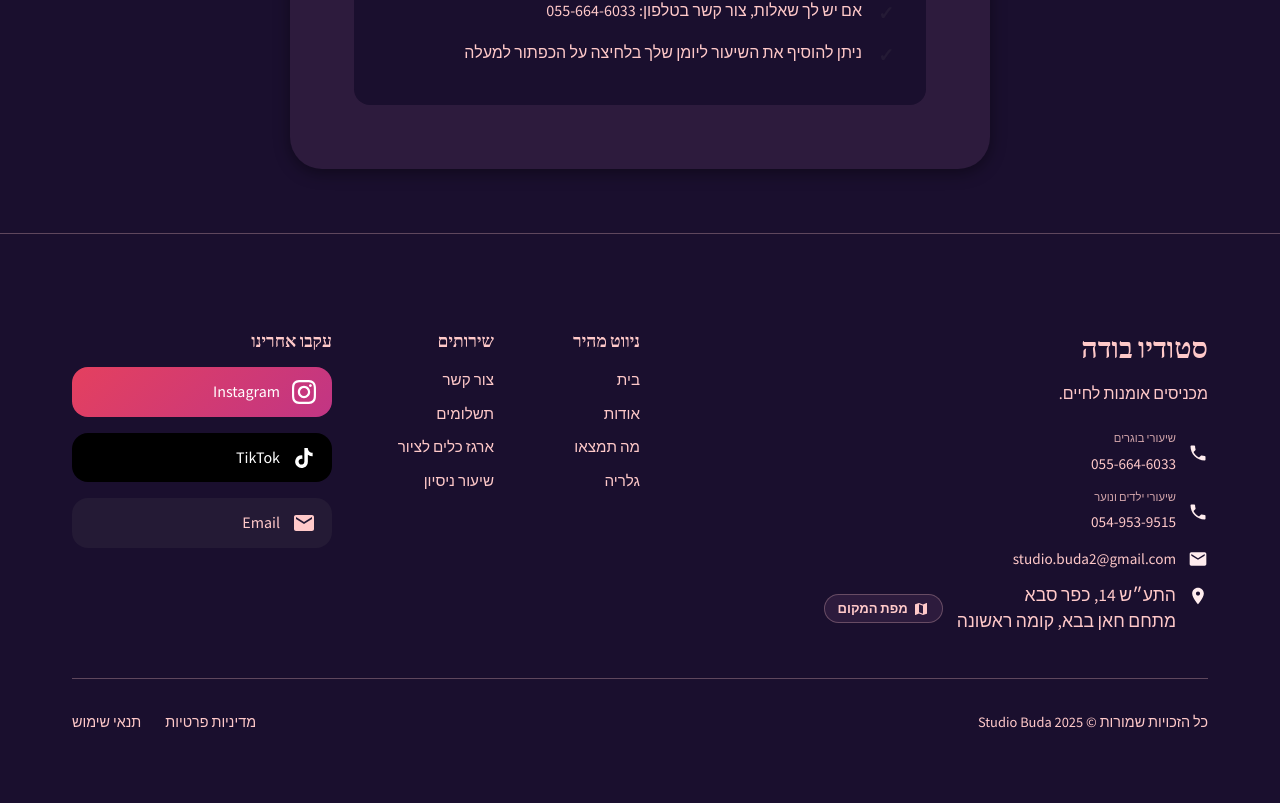
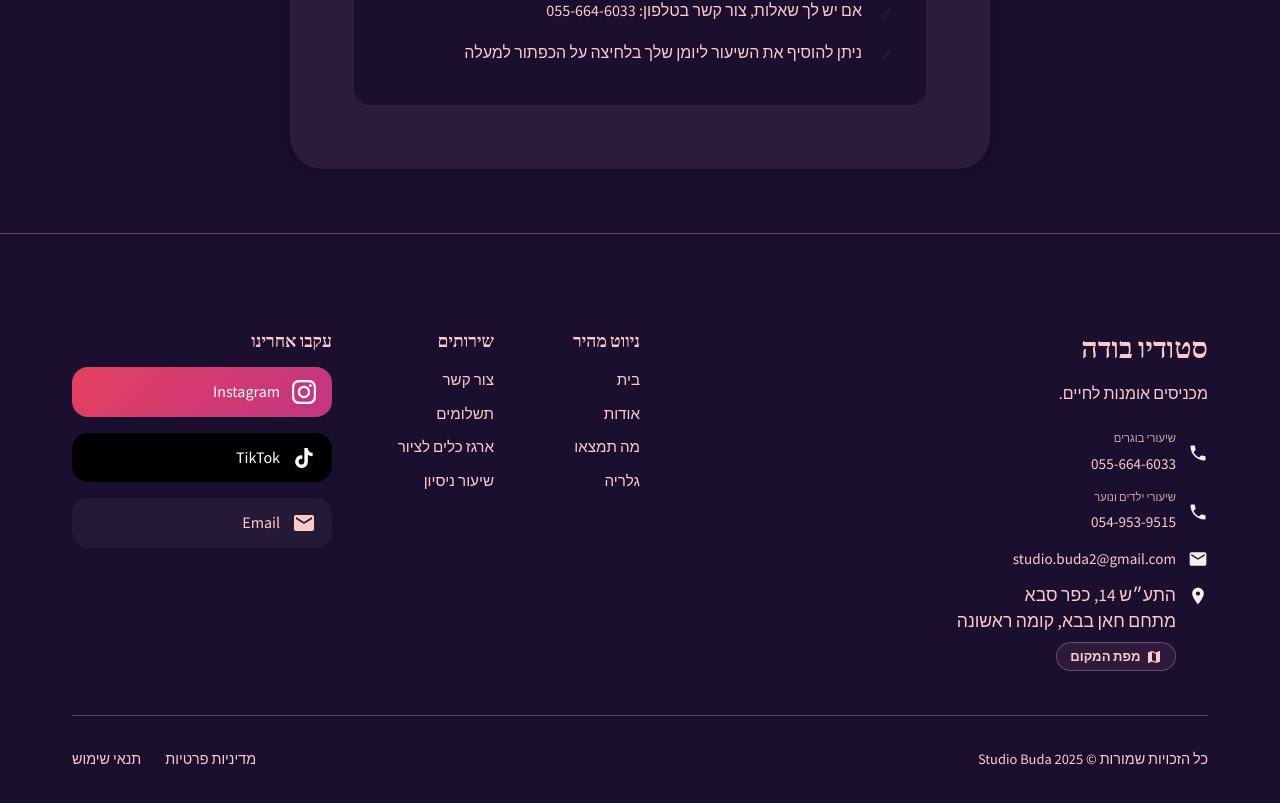
Before and after one commit to Maor-Ar/YaaraArtStudioClassesSite, an Angular app in the folder yaara-art-studio/: page /payment-success in a window 1280 px wide. Shown: the part 908-1711 px from the top of the page. Before the commit the page ends 1690 px from the top, so only its background shows below. Built offline with nearby package versions, Linux system fonts and the light colour scheme; a web font is replaced by a local one.

Commit message:
map button design fix

```diff
--- a/yaara-art-studio/src/app/components/studio-address/studio-address.component.scss
+++ b/yaara-art-studio/src/app/components/studio-address/studio-address.component.scss
@@ -1,8 +1,8 @@
 .studio-address {
   display: flex;
-  flex-wrap: wrap;
-  align-items: center;
-  gap: 0.65rem 0.85rem;
+  flex-direction: column;
+  align-items: flex-start;
+  gap: 0.5rem;
 }
 
 .studio-address-text {
@@ -139,9 +139,9 @@
   }
 }
 
-@media (max-width: 480px) {
+@media (max-width: 768px) {
   .studio-address {
-    justify-content: center;
+    align-items: center;
   }
 
   .map-dialog {
```
